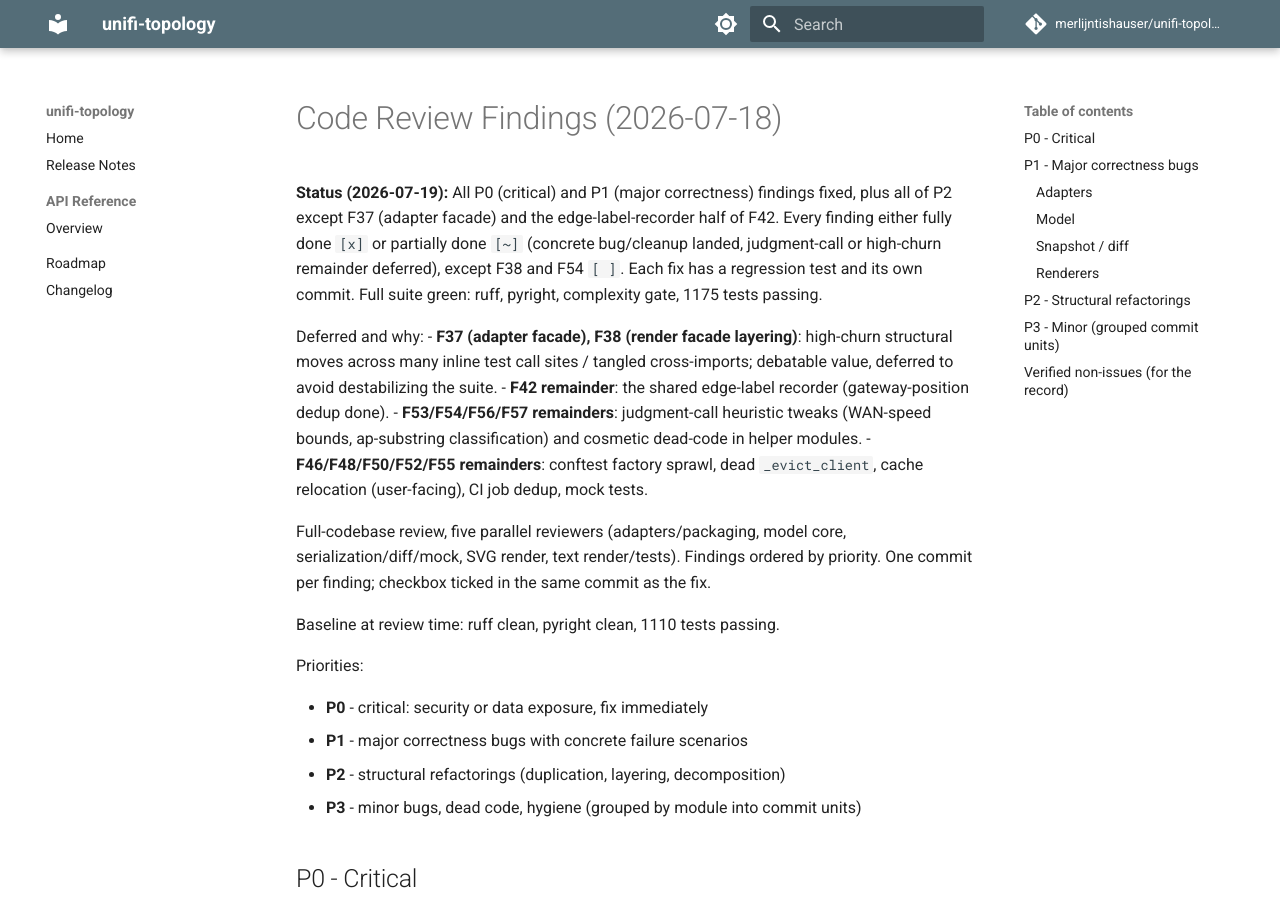
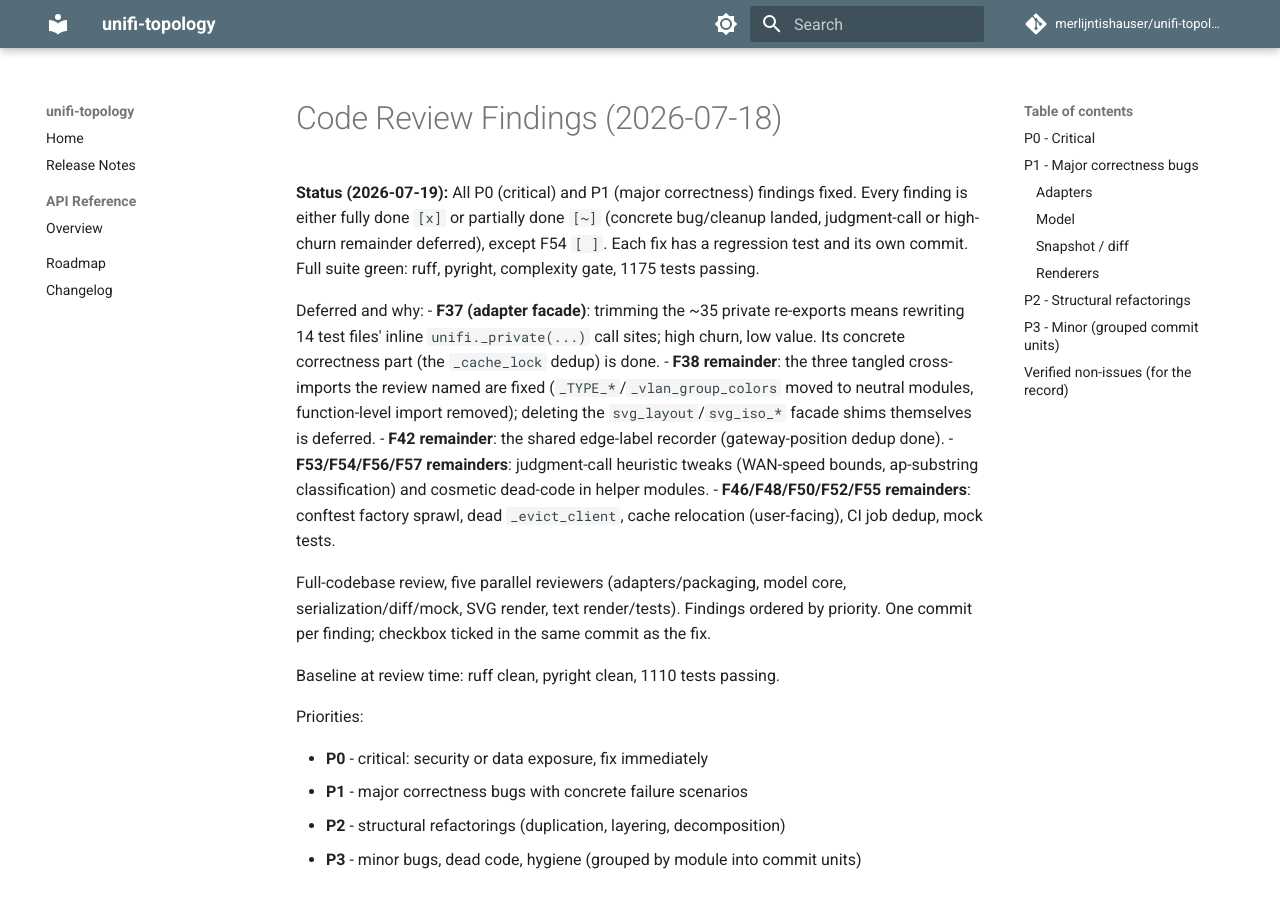
Before and after one commit to merlijntishauser/unifi-topology, an MkDocs documentation site: the page built from docs/code-review-2026-07.md, in a window 1280 px wide and 900 px high. Built offline with MkDocs 1.6.1 and Material for MkDocs 9.7.7, drawn with Linux system fonts in a browser that asks for light colours; comment, search, counter and statistics services are not loaded.

Commit message:
Update findings status after F38 layering fix

```diff
--- a/docs/code-review-2026-07.md
+++ b/docs/code-review-2026-07.md
@@ -1,16 +1,19 @@
 # Code Review Findings (2026-07-18)
 
 **Status (2026-07-19):** All P0 (critical) and P1 (major correctness) findings
-fixed, plus all of P2 except F37 (adapter facade) and the edge-label-recorder
-half of F42. Every finding either fully done `[x]` or partially done `[~]`
+fixed. Every finding is either fully done `[x]` or partially done `[~]`
 (concrete bug/cleanup landed, judgment-call or high-churn remainder deferred),
-except F38 and F54 `[ ]`. Each fix has a regression test and its own commit.
-Full suite green: ruff, pyright, complexity gate, 1175 tests passing.
+except F54 `[ ]`. Each fix has a regression test and its own commit. Full suite
+green: ruff, pyright, complexity gate, 1175 tests passing.
 
 Deferred and why:
-- **F37 (adapter facade), F38 (render facade layering)**: high-churn structural
-  moves across many inline test call sites / tangled cross-imports; debatable
-  value, deferred to avoid destabilizing the suite.
+- **F37 (adapter facade)**: trimming the ~35 private re-exports means rewriting
+  14 test files' inline `unifi._private(...)` call sites; high churn, low value.
+  Its concrete correctness part (the `_cache_lock` dedup) is done.
+- **F38 remainder**: the three tangled cross-imports the review named are fixed
+  (`_TYPE_*`/`_vlan_group_colors` moved to neutral modules, function-level
+  import removed); deleting the `svg_layout`/`svg_iso_*` facade shims themselves
+  is deferred.
 - **F42 remainder**: the shared edge-label recorder (gateway-position dedup done).
 - **F53/F54/F56/F57 remainders**: judgment-call heuristic tweaks (WAN-speed
   bounds, ap-substring classification) and cosmetic dead-code in helper modules.
```
